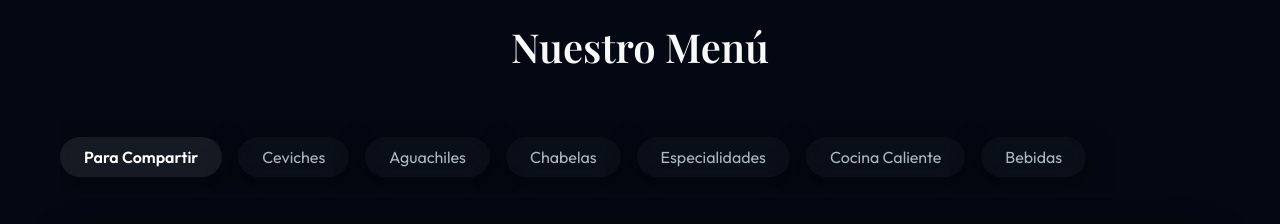
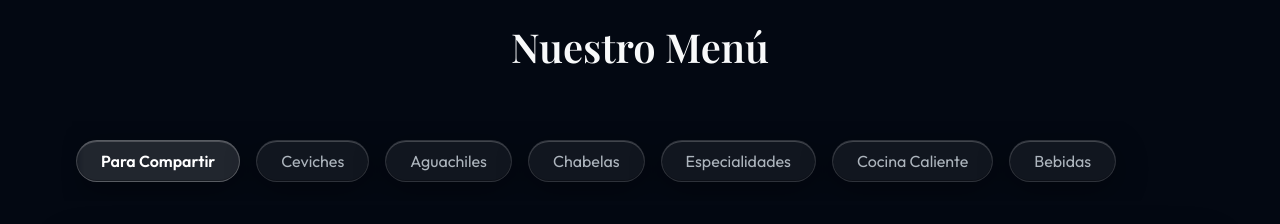
Before and after one commit to LUSO-code/pezgallo-menu, a React (Vite) app: page / in a window 1280 px wide. Shown: the part 860-1084 px from the top of the page. Built offline with nearby package versions, Linux system fonts and the light colour scheme; grey boxes are pictures that could not be loaded; a web font is replaced by a local one.

Commit message:
style: improve glassmorphism, refraction, and eliminate tabs shadow clipping with fade mask

```diff
--- a/src/components/Menu.jsx
+++ b/src/components/Menu.jsx
@@ -28,7 +28,7 @@ const Menu = () => {
         display: 'flex',
         overflowX: 'auto',
         gap: '1rem',
-        padding: '1rem 0',
+        padding: '1.2rem 0.5rem',
         marginBottom: '2rem',
         scrollbarWidth: 'none', // Firefox
         msOverflowStyle: 'none', // IE/Edge
@@ -42,10 +42,10 @@ const Menu = () => {
             className="luso-glass"
             style={{
               padding: '10px 24px',
-              border: 'none',
               cursor: 'pointer',
               color: activeCategory === category.category ? '#fff' : 'var(--text-secondary)',
               background: activeCategory === category.category ? 'var(--glass-bg-hover)' : 'var(--glass-bg)',
+              borderColor: activeCategory === category.category ? 'var(--glass-border-light)' : 'var(--glass-border)',
               fontWeight: activeCategory === category.category ? 600 : 400,
               whiteSpace: 'nowrap',
               fontFamily: 'var(--font-primary)',
@@ -160,6 +160,12 @@ const Menu = () => {
       </div>
 
       <style>{`
+        .menu-tabs-container {
+          padding-left: 1rem !important;
+          padding-right: 1rem !important;
+          mask-image: linear-gradient(to right, transparent 0%, #000 24px, #000 calc(100% - 24px), transparent 100%);
+          -webkit-mask-image: linear-gradient(to right, transparent 0%, #000 24px, #000 calc(100% - 24px), transparent 100%);
+        }
         .menu-tabs-container::-webkit-scrollbar {
           display: none;
         }
--- a/src/index.css
+++ b/src/index.css
@@ -10,14 +10,14 @@
   --text-tertiary: #6c757d;
 
   /* LUSO Glass Tokens */
-  --glass-bg: rgba(255, 255, 255, 0.03);
-  --glass-bg-hover: rgba(255, 255, 255, 0.08);
-  --glass-border: rgba(255, 255, 255, 0.08);
-  --glass-border-light: rgba(255, 255, 255, 0.15);
-  --glass-shadow: 0 8px 32px 0 rgba(0, 0, 0, 0.37);
+  --glass-bg: rgba(255, 255, 255, 0.06);
+  --glass-bg-hover: rgba(255, 255, 255, 0.12);
+  --glass-border: rgba(255, 255, 255, 0.12);
+  --glass-border-light: rgba(255, 255, 255, 0.25);
+  --glass-shadow: inset 0 1px 0 0 rgba(255, 255, 255, 0.2), inset 0 -1px 0 0 rgba(0, 0, 0, 0.25), 0 8px 32px 0 rgba(0, 0, 0, 0.35);
   --glass-radius: 24px;
   --glass-radius-sm: 12px;
-  --glass-blur: 16px;
+  --glass-blur: 24px;
 
   /* Typography */
   --font-primary: 'Outfit', sans-serif;
@@ -158,6 +158,7 @@ body {
 .luso-glass:hover {
   background: var(--glass-bg-hover);
   border: 1px solid var(--glass-border-light);
+  box-shadow: inset 0 1px 0 0 rgba(255, 255, 255, 0.3), inset 0 -1px 0 0 rgba(0, 0, 0, 0.15), 0 12px 40px 0 rgba(0, 119, 182, 0.15), 0 8px 32px 0 rgba(0, 0, 0, 0.4);
 }
 
 /* Scrollbar Customization */
```
